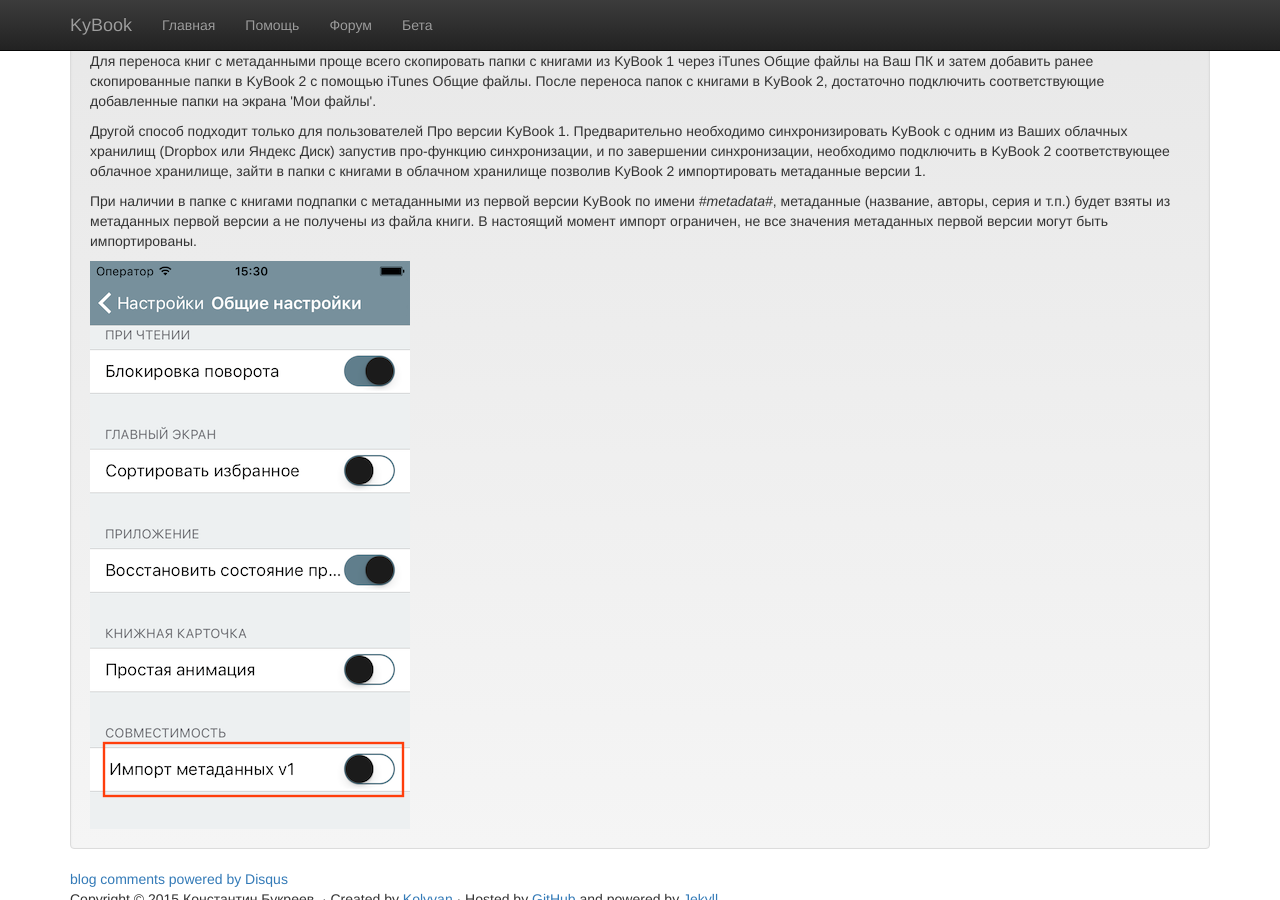
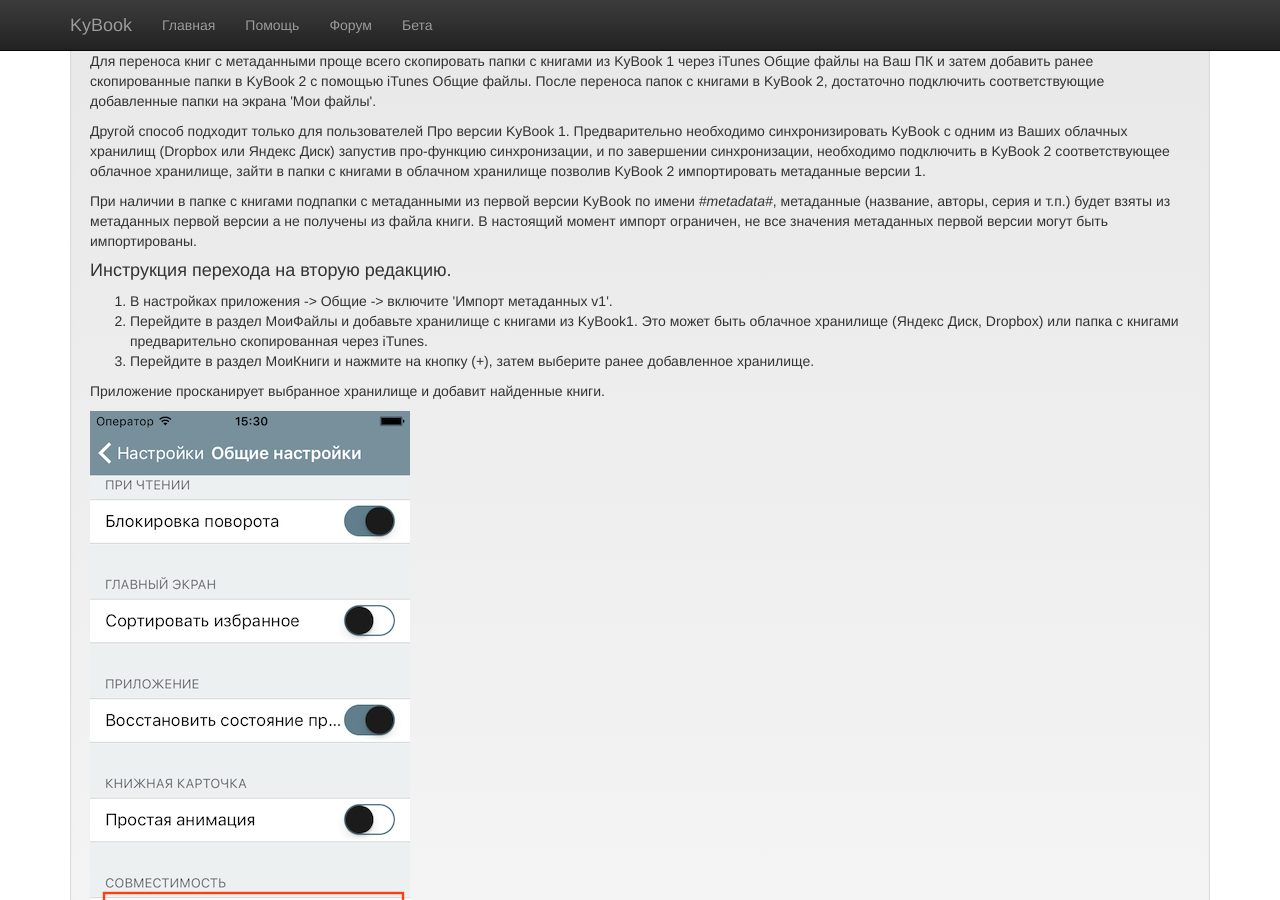
Before and after one commit to kolyvan/kybook-reader.com, a Jekyll site: the page built from faq/ru/_posts/2015-09-02-migration.html, in a window 1280 px wide and 900 px high, scrolled down 342 px. Built offline with Jekyll 4.4.1, drawn with Linux system fonts in a browser that asks for light colours; nearby versions of some CDN libraries; comment, search, counter and statistics services are not loaded.

Commit message:
update faq/migration

```diff
--- a/faq/ru/_posts/2015-09-02-migration.html
+++ b/faq/ru/_posts/2015-09-02-migration.html
@@ -14,5 +14,15 @@
 </div>
 
 <div>
+<h4>Инструкция перехода на вторую редакцию.</h4>
+<ol>
+<li>В настройках приложения -> Общие -> включите 'Импорт метаданных v1'.</li>
+<li>Перейдите в раздел МоиФайлы и добавьте хранилище с книгами из KyBook1. Это может быть облачное хранилище (Яндекс Диск, Dropbox) или папка с книгами предварительно скопированная через iTunes.</li>
+<li>Перейдите в раздел МоиКниги и нажмите на кнопку (+), затем выберите ранее добавленное хранилище.</li>
+</ol>
+<p>Приложение просканирует выбранное хранилище и добавит найденные книги.</p>
+</div>
+
+<div>
 <img src="/assets/faq/2015-09-02-migration-1.png">
 </div>
```
